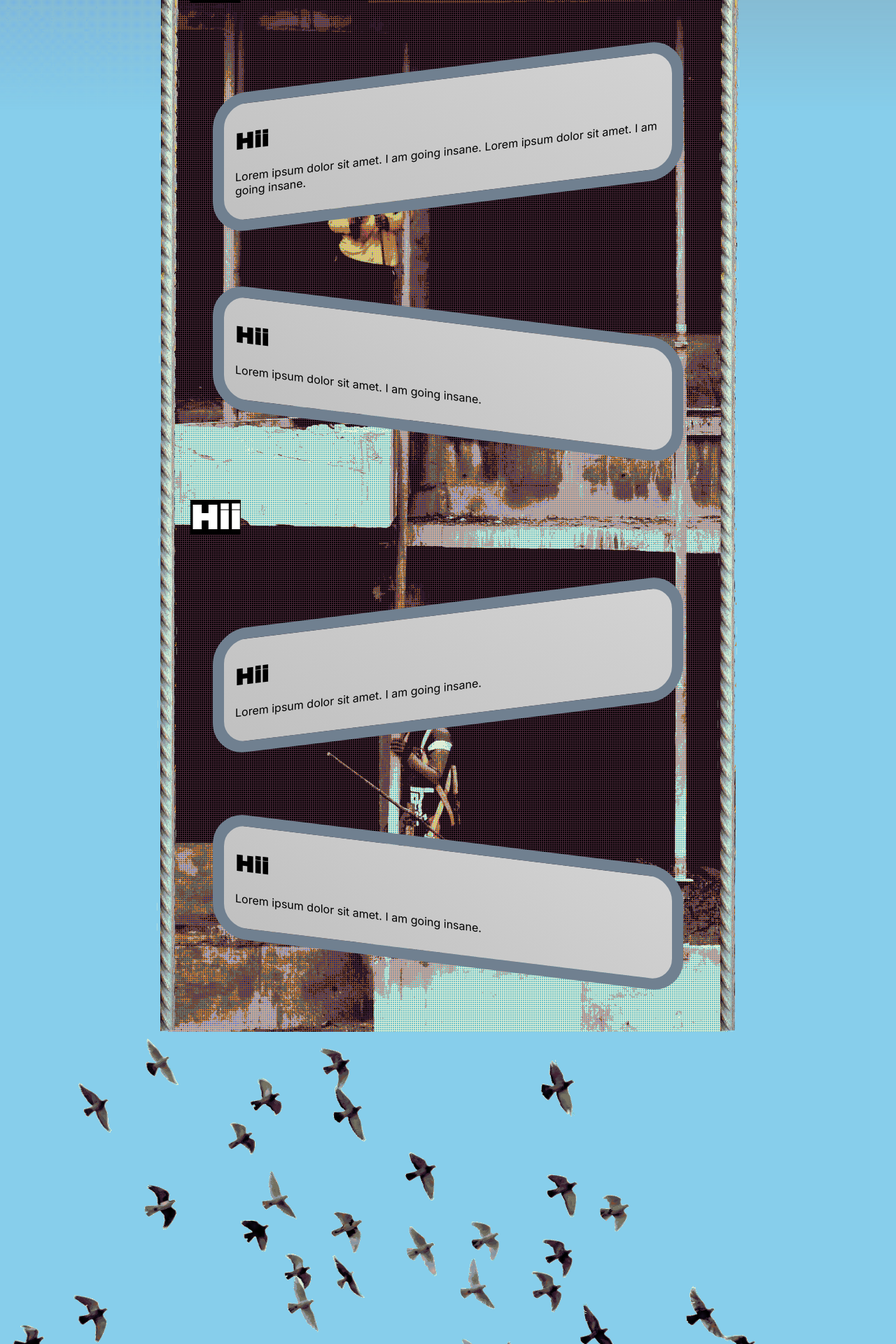
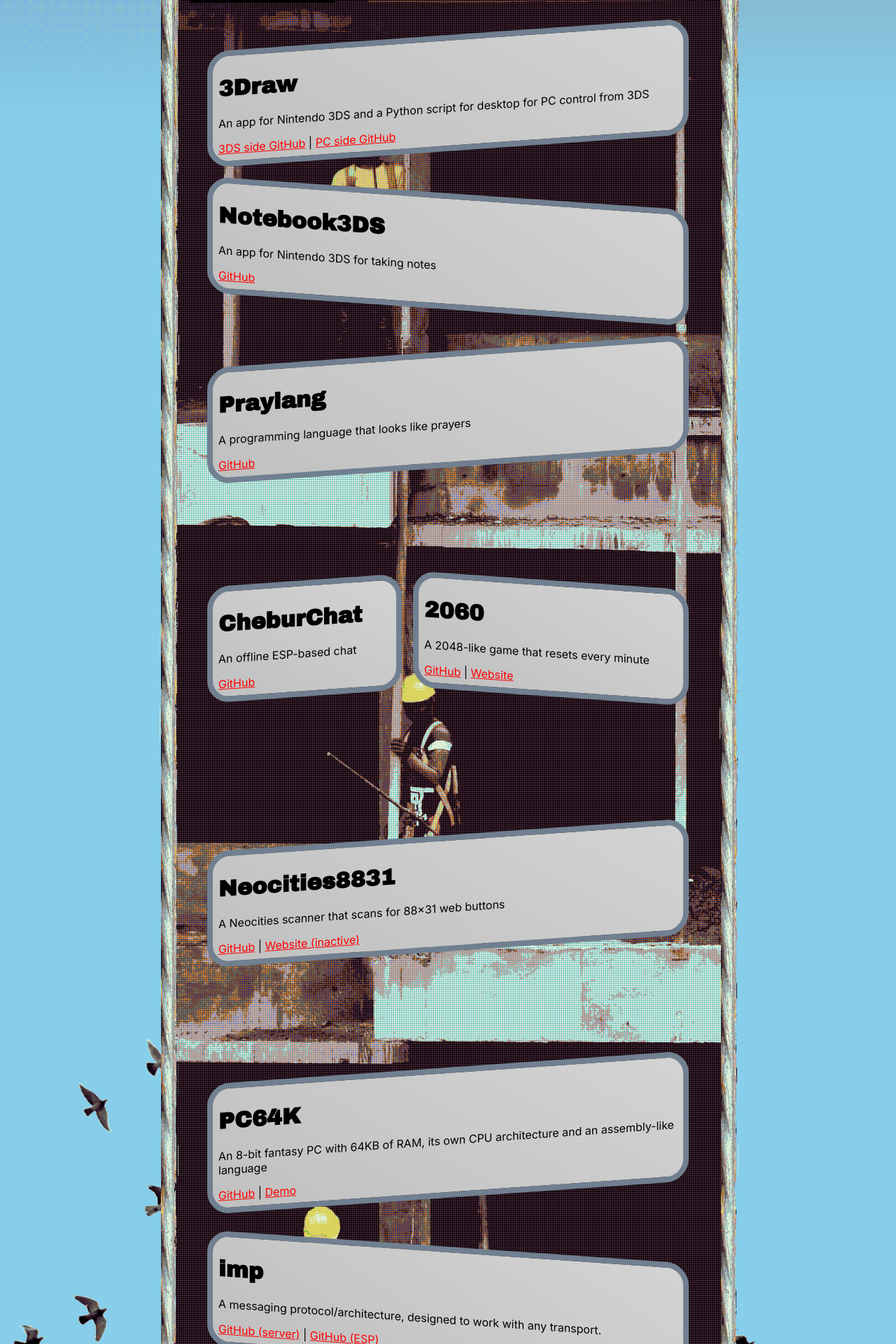
Before and after one commit to Milk-Cool/homepage3b, a React (Vite) app: page / in a window 1280 px wide. Shown: the part 560-2480 px from the top of the page at 70% size. Built offline with nearby package versions, Linux system fonts and the light colour scheme.

Commit message:
add most of my old projects

```diff
--- a/src/components/App.tsx
+++ b/src/components/App.tsx
@@ -5,6 +5,7 @@ import ConstructionSign from "./ConstructionSign";
 import ConstructionObject from "./ConstructionObject";
 import Decoration from "./Decoration";
 import ConstructionTitle from "./ConstructionTitle";
+import Project from "./Project";
 
 export default function App() {
     return <>
@@ -17,29 +18,150 @@ export default function App() {
         </Content>
         <Decoration src="/rooftop.png" className="rooftop" />
         <Construction>
-            <ConstructionTitle>Hii</ConstructionTitle>
+            <ConstructionTitle>General</ConstructionTitle>
             <ConstructionFloor>
-                <ConstructionObject>
-                    <h1>Hii</h1>
-                    <p>Lorem ipsum dolor sit amet. I am going insane. Lorem ipsum dolor sit amet. I am going insane.</p>
-                </ConstructionObject>
-                <ConstructionObject>
-                    <h1>Hii</h1>
-                    <p>Lorem ipsum dolor sit amet. I am going insane.</p>
-                </ConstructionObject>
+                <Project name="3Draw" links={{
+                    "3DS side GitHub": "https://github.com/Milk-Cool/3Draw",
+                    "PC side GitHub": "https://github.com/Milk-Cool/3DrawServer"
+                }}>
+                    <p>An app for Nintendo 3DS and a Python script for desktop for PC control from 3DS</p>
+                </Project>
+                <Project name="Notebook3DS" links={{
+                    "GitHub": "https://github.com/Milk-Cool/Notebook3DS"
+                }}>
+                    <p>An app for Nintendo 3DS for taking notes</p>
+                </Project>
+                <Project name="Praylang" links={{
+                    "GitHub": "https://github.com/Milk-Cool/PrayThisWorks"
+                }}>
+                    <p>A programming language that looks like prayers</p>
+                </Project>
             </ConstructionFloor>
-            <ConstructionTitle>Hii</ConstructionTitle>
             <ConstructionFloor>
-                <ConstructionObject>
-                    <h1>Hii</h1>
-                    <p>Lorem ipsum dolor sit amet. I am going insane.</p>
-                </ConstructionObject>
-                <ConstructionObject>
-                    <h1>Hii</h1>
-                    <p>Lorem ipsum dolor sit amet. I am going insane.</p>
-                </ConstructionObject>
+                <Project name="CheburChat" links={{
+                    "GitHub": "https://github.com/Milk-Cool/CheburChat"
+                }}>
+                    <p>An offline ESP-based chat</p>
+                </Project>
+                <Project name="2060" links={{
+                    "GitHub": "https://github.com/Milk-Cool/2060",
+                    "Website": "https://2060.milkcool.ru/"
+                }}>
+                    <p>A 2048-like game that resets every minute</p>
+                </Project>
+                <Project name="Neocities8831" links={{
+                    "GitHub": "https://github.com/Milk-Cool/Neocities8831",
+                    "Website (inactive)": "https://neo8831.milkcool.ru/"
+                }}>
+                    <p>A Neocities scanner that scans for 88x31 web buttons</p>
+                </Project>
             </ConstructionFloor>
             <Decoration src="/birds.png" w={100} style={{ position: "absolute", left: 0, zIndex: -1 }} />
+            <ConstructionFloor>
+                <Project name="PC64K" links={{
+                    "GitHub": "https://github.com/PC64K",
+                    "Demo": "https://pc64k-demo.milkcool.ru/"
+                }}>
+                    <p>An 8-bit fantasy PC with 64KB of RAM, its own CPU architecture and an assembly-like language</p>
+                </Project>
+                <Project name="imp" links={{
+                    "GitHub (server)": "https://github.com/Milk-Cool/imp",
+                    "GitHub (ESP)": "https://github.com/Milk-Cool/imp-esp"
+                }}>
+                    <p>A messaging protocol/architecture, designed to work with any transport.</p>
+                </Project>
+                <Project name="Neura" links={{
+                    "Website": "https://neura.milkcool.ru/"
+                }}>
+                    <p>A brand new AI startup :troll:</p>
+                </Project>
+            </ConstructionFloor>
+            <ConstructionFloor>
+                <Project name="Bluesky life sim" links={{
+                    "GitHub": "https://github.com/Milk-Cool/BskyLifeSim",
+                    "Bluesky": "https://bsky.app/profile/did:plc:l5ootjcieq2ba5pas62w2i7b"
+                }}>
+                    <p>A non-interactive life sim, similar to and using assets from Tomodachi Life</p>
+                </Project>
+                <Project name="overflow" links={{
+                    "GitHub": "https://github.com/Milk-Cool/overflow",
+                    "NPM": "https://www.npmjs.com/package/overflow-scanner"
+                }}>
+                    <p>A node graph-based vulnerability "scanner" that combines multiple pentesting tools</p>
+                </Project>
+            </ConstructionFloor>
+            <ConstructionFloor>
+                <Project name="QRBattles" links={{
+                    "GitHub": "https://github.com/Milk-Cool/QRBattles"
+                }}>
+                    <p>A QR-based card game</p>
+                </Project>
+                <Project name="Sprig CHIP8" links={{
+                    "GitHub": "https://github.com/Milk-Cool/Sprig-CHIP-8",
+                    "Play": "https://sprig.hackclub.com/~/gjnlxzeouaClbx2JK25"
+                }}>
+                    <p>A CHIP-8 emulator for HackClub's sprig</p>
+                </Project>
+            </ConstructionFloor>
+            <ConstructionFloor>
+                <Project name="sniff" links={{
+                    "GitHub (server)": "https://github.com/Milk-Cool/sniff-server",
+                    "GitHub (ESP32)": "https://github.com/Milk-Cool/sniff-esp32",
+                    "UI Demo": "https://sniff-demo.milkcool.ru/"
+                }}>
+                    <p>An ESP32-based WiFi sniffer designed for monitoring the amount of people in an area</p>
+                </Project>
+                <Project name="AqUTAU" links={{
+                    "GitHub (Website)": "https://github.com/Milk-Cool/AqUTAUWeb",
+                    "GitHub (NPM nodule)": "https://github.com/Milk-Cool/AqUTAU",
+                    "NPM": "https://www.npmjs.com/package/aqutau",
+                    "Demo": "https://aqutau.milkcool.ru",
+                }}>
+                    <p>An AquesTalk-based UTAU voicebank generator</p>
+                </Project>
+            </ConstructionFloor>
+            <ConstructionTitle>Letovo</ConstructionTitle>
+            <ConstructionFloor>
+                <Project name="LetovoPing" links={{
+                    "GitHub": "https://github.com/Milk-Cool/LetovoPing",
+                    "Telegram": "https://t.me/letovo_ping_bot"
+                }}>
+                    <p>A Telegram bot for checking Letovo online services status</p>
+                </Project>
+                <Project name="LetovoInoagents" links={{
+                    "GitHub": "https://github.com/Milk-Cool/PretendoLookup",
+                    "Website": "https://letoagent.milkcool.ru"
+                }}>
+                    <p>A joke website that has information on people that Letovo doesn't like</p>
+                </Project>
+                <Project name="LetovoArchive" links={{
+                    "GitHub": "https://github.com/LetovoArchive",
+                    "Website": "https://archive.milkcool.ru/"
+                }}>
+                    <p>An archive for public letovo resources</p>
+                </Project>
+            </ConstructionFloor>
+            <ConstructionTitle>Pretendo</ConstructionTitle>
+            <ConstructionFloor>
+                <Project name="Pinder" links={{
+                    "GitHub": "https://github.com/Milk-Cool/Pinder",
+                    "Website": "https://pinder.pretendo.zip/"
+                }}>
+                    <p>A Tinder-like app for finding friends on Pretendo</p>
+                </Project>
+                <Project name="PretendoLookup" links={{
+                    "GitHub": "https://github.com/Milk-Cool/PretendoLookup",
+                    "Website": "https://lookup.pretendo.zip/"
+                }}>
+                    <p>A website for archiving Juxt posts</p>
+                </Project>
+                <Project name="PretendoStatus" links={{
+                    "GitHub": "https://github.com/Milk-Cool/PretendoStatus",
+                    "Website": "https://status.pretendo.zip/"
+                }}>
+                    <p>A status page for Pretendo</p>
+                </Project>
+            </ConstructionFloor>
         </Construction>
     </>;
 }
--- /dev/null
+++ b/src/components/Project.tsx
@@ -0,0 +1,9 @@
+import ConstructionObject from "./ConstructionObject";
+
+export default function Project({ name, children, links }: { name: string, children: React.ReactNode, links: Record<string, string> }) {
+    return <ConstructionObject>
+        <h1>{name}</h1>
+        {children}
+        {Object.entries(links).map(([k, v], i) => <span>{i !== 0 ? " | " : ""}<a href={v} target="_blank">{k}</a></span>)}
+    </ConstructionObject>;
+}
--- a/style.css
+++ b/style.css
@@ -17,6 +17,10 @@ body {
 }
 .fixed {
     position: fixed;
+}
+
+a {
+    color: red;
 }
 
 .construction-sign {
@@ -81,19 +85,19 @@ h1, h2, h3, h4, h5, h6 {
 }
 .construction-object {
     background: linear-gradient(30deg, silver, lightgray);
-    border: 1em solid slategray;
-    margin: 1em;
-    border-radius: 3em;
-    padding: 1em;
+    border: .5em solid slategray;
+    margin: .5em;
+    border-radius: 2em;
+    padding: .5em;
     height: fit-content;
     align-self: center;
     flex-grow: 1;
 }
 .construction-object:nth-child(2n + 1) {
-    transform: skewY(-7deg);
+    transform: skewY(-4deg);
 }
 .construction-object:nth-child(2n) {
-    transform: skewY(7deg);
+    transform: skewY(4deg);
 }
 .construction-title {
     color: white;
```
